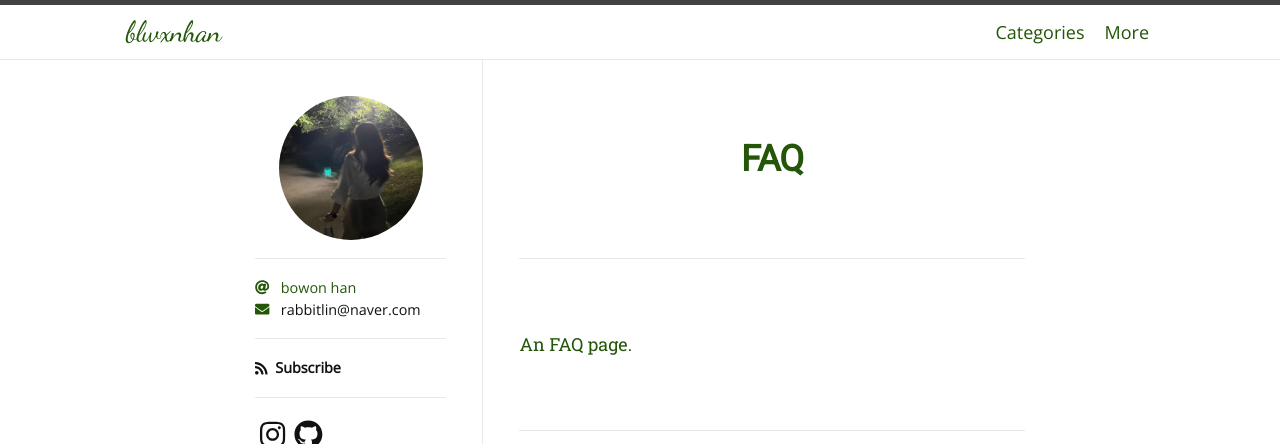
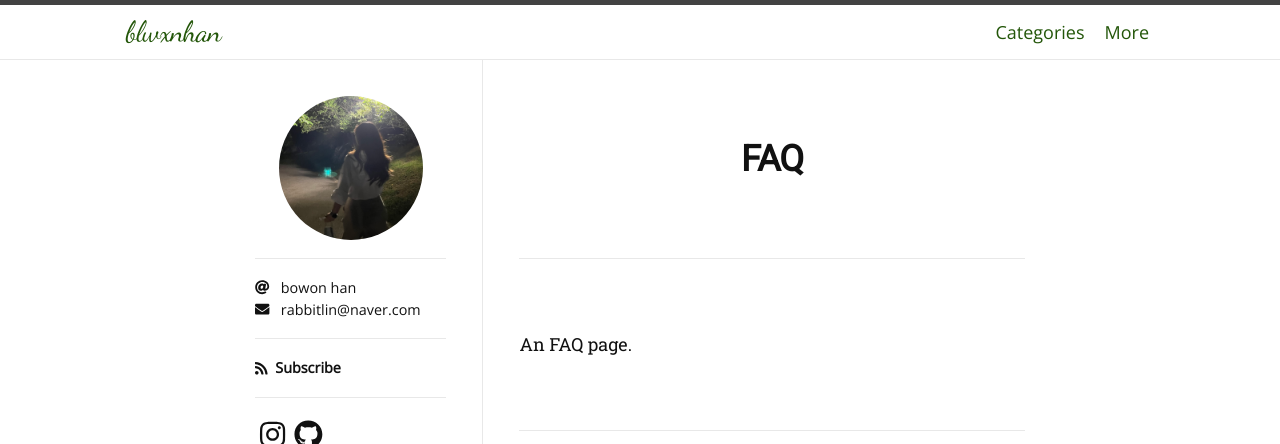
Before and after one commit to blwxnhan/blwxnhan.github.io, a Jekyll site: the page built from faq.md, in a window 1280 px wide. Shown: the top 444 px of the page. Built offline with Jekyll 4.4.1, drawn with Linux system fonts in a browser that asks for light colours; nearby versions of some CDN libraries; some web fonts are replaced.

```diff
--- a/_sass/hamilton/skin.scss
+++ b/_sass/hamilton/skin.scss
@@ -1,7 +1,7 @@
 @charset "utf-8";
 
 body {
-  color: $text-color;
+  color: $text-post-color;
   background-color: $background-color;
 }
 
```
